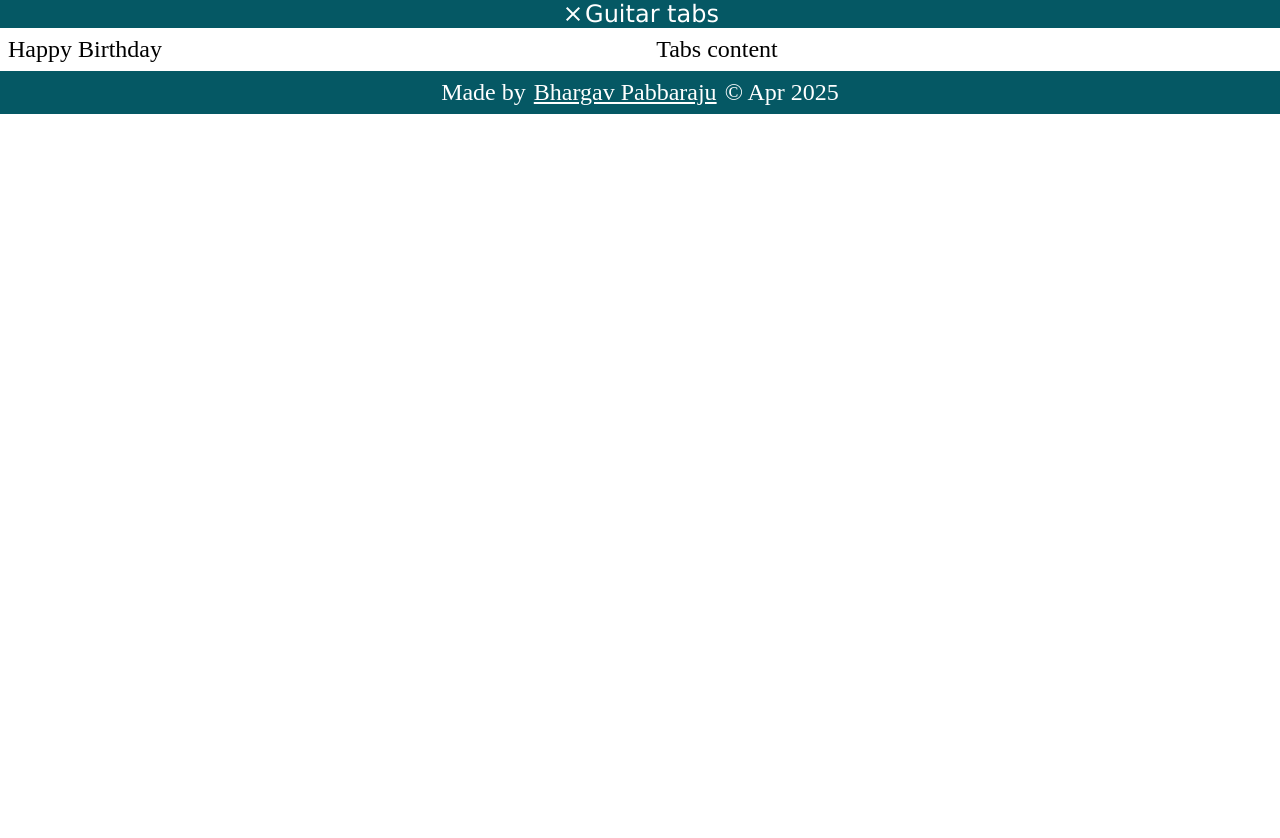
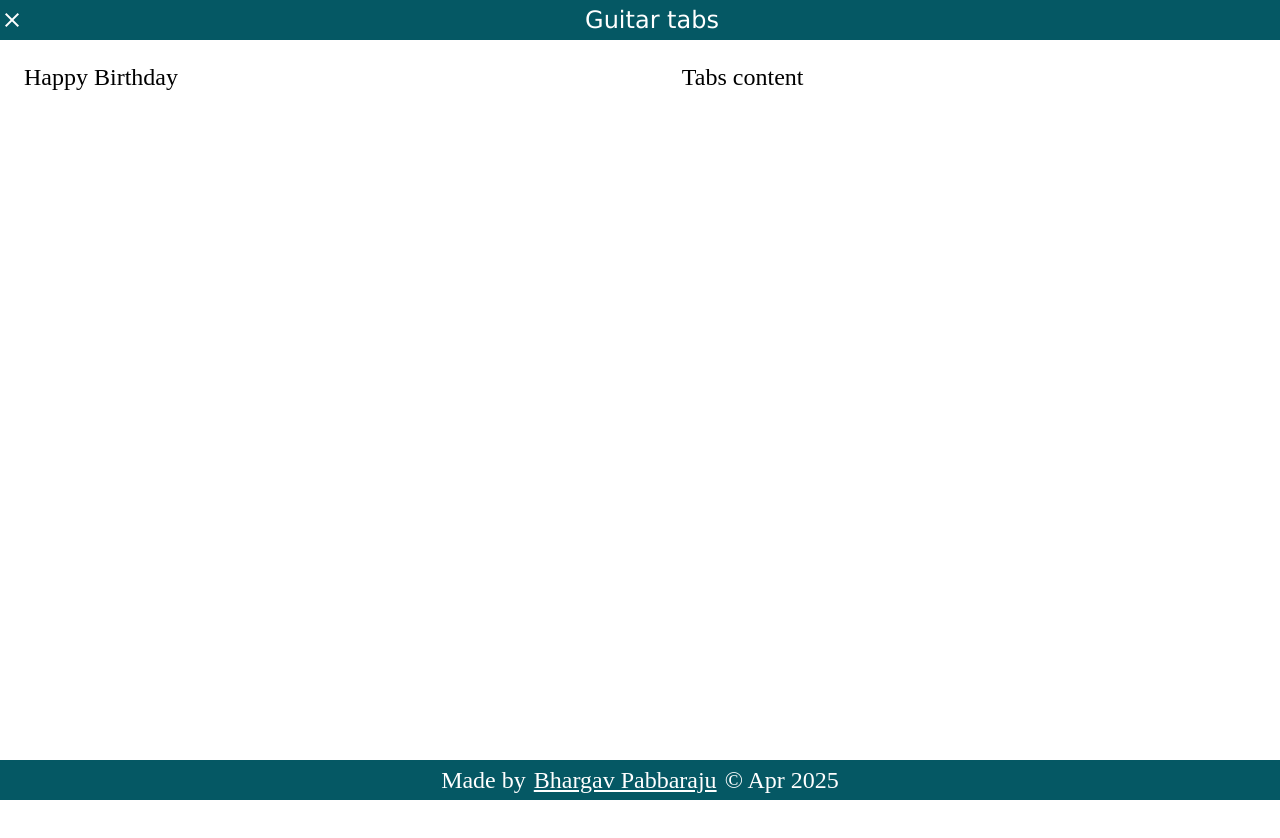
Before and after one commit to BhargavPabbaraju/guitar-tabber, a website built with webpack: page src/template.html in a window 1280 px wide. Both pictures are taken after a click on the element "menu". Before the commit the page ends 800 px from the top, so only its background shows below. Built offline with nearby package versions, Linux system fonts and the light colour scheme.

Commit message:
Make songs list always visible on large screens

```diff
--- a/src/styles.css
+++ b/src/styles.css
@@ -8,15 +8,14 @@
 
 body {
   display: grid;
-  /* grid-template-rows: 0.1fr 0.8fr 0.1fr; */
   font-size: var(--fs);
   margin: 0;
 }
 
 main {
-  display: grid;
-  grid-template-columns: auto 1fr;
-  padding: 0.5rem;
+  display: flex;
+  justify-content: center;
+  padding: var(--fs);
 }
 
 footer {
@@ -51,13 +50,6 @@ h3 {
   font-weight: 200;
 }
 
-@media (max-width: 600px) {
-  :root {
-    --fs: var(--fs-s);
-  }
-  body {
-    font-size: var(--fs);
-  }
 header {
   height: 5vh;
   display: grid;
@@ -72,4 +64,9 @@ h3 {
 footer {
   height: 5vh;
 }
+
+@media (max-width: 600px) {
+  body {
+    font-size: var(--fs-s);
   }
+}
--- a/src/view/animations.css
+++ b/src/view/animations.css
@@ -76,7 +76,7 @@
   }
 }
 
-@media (max-width: 600px) {
+@media (max-width: 1200px) {
   .menu-toggle {
     border: none;
     background: none;
@@ -114,3 +114,39 @@
     grid-template-columns: 1fr 0fr;
   }
 }
+
+@media (min-width: 1200px) and (max-width: 1800px) {
+  main {
+    justify-content: flex-start;
+  }
+  #songs-list.visible {
+    display: block;
+    flex: 0.2;
+    animation: slideInLeft 0.5s ease-in forwards;
+  }
+  #songs-list:not(.visible) {
+    animation: slideOutLeft 0.5s ease-out forwards;
+  }
+
+  #content {
+    display: block;
+    flex: 1;
+  }
+}
+
+@media (min-width: 1800px) {
+  .menu-toggle {
+    visibility: hidden;
+  }
+
+  #songs-list.visible,
+  #songs-list:not(.visible) {
+    display: block;
+    flex: 0.2;
+  }
+
+  #content {
+    display: block;
+    flex: 1;
+  }
+}
```
Lines whose indentation alone changed are shown as unchanged.
